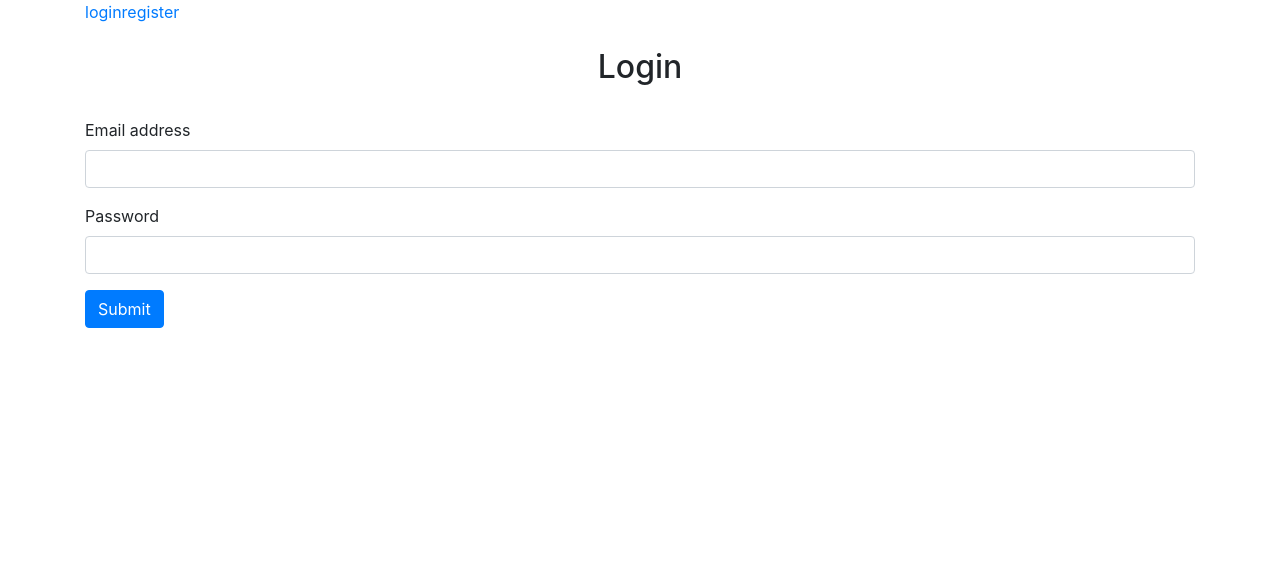
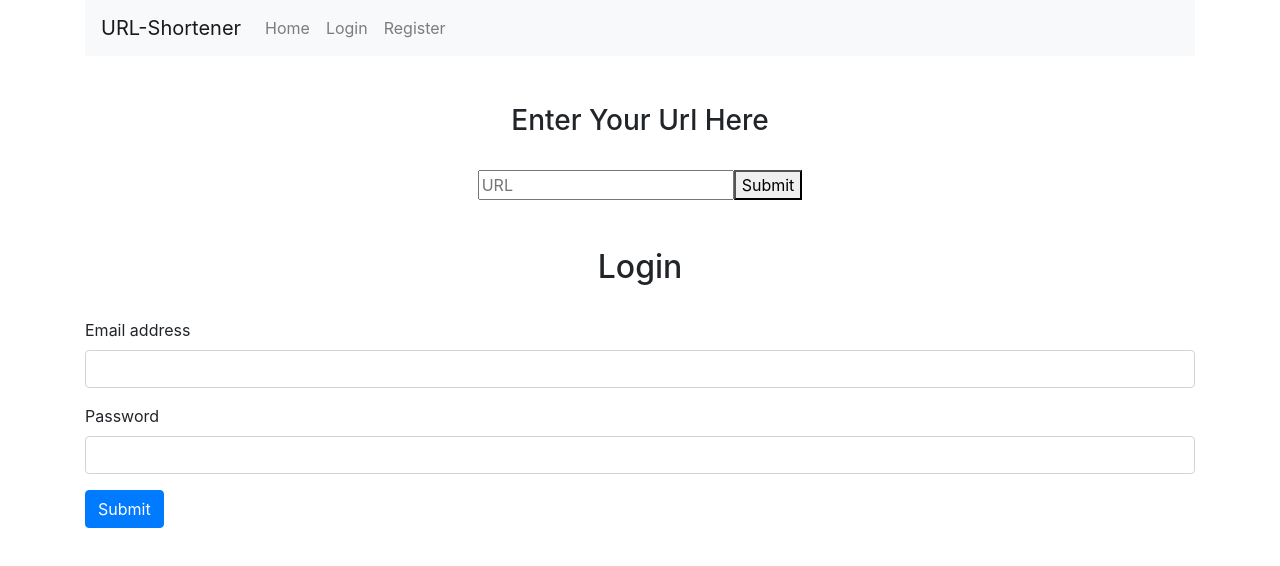
Before and after one commit to yashjais/url-shortener, a React (Create React App) app in the folder client/: page /login in a window 1280 px wide. Shown: the top 566 px of the page. Built offline with nearby package versions, Linux system fonts and the light colour scheme.

Commit message:
url functionality front-end

```diff
--- a/client/package.json
+++ b/client/package.json
@@ -12,7 +12,9 @@
     "react-dom": "^16.13.1",
     "react-router-dom": "^5.1.2",
     "react-scripts": "3.4.1",
-    "sweetalert2": "^9.10.13"
+    "reactstrap": "^8.4.1",
+    "sweetalert2": "^9.10.13",
+    "validator": "^13.0.0"
   },
   "scripts": {
     "start": "react-scripts start",
--- a/client/src/App.js
+++ b/client/src/App.js
@@ -1,19 +1,132 @@
-import React from 'react';
-import { BrowserRouter, Link, Route } from 'react-router-dom'
+import React, { useState } from 'react';
+import { BrowserRouter, Route } from 'react-router-dom'
 import Login from './users/login'
 import Register from './users/register'
+import Account from './users/account'
+import {
+  Collapse,
+  Navbar,
+  NavbarToggler,
+  NavbarBrand,
+  Nav,
+  NavItem,
+  NavLink,
+} from 'reactstrap';
+import axios from './config/axios'
+import Swal from 'sweetalert2'
 
 function App() {
+  const [isOpen, setIsOpen] = useState(false);
+  const [input, setInput] = useState('')
+  const [url, setUrl] = useState('')
+
+  const toggle = () => setIsOpen(!isOpen);
+
+  const handleChange = (e) => {
+    setInput(e.target.value)
+  }
+
+  const handleSubmit = (validator) => {
+    console.log(input)
+    const data = {
+      url: input
+    }
+    axios.post('/url-shortner', data, {
+      headers: {
+        'x-auth': localStorage.getItem('authUrlToken')
+      }
+    })
+      .then(response => {
+        console.log(response.data)
+        if (response.data.hasOwnProperty('errors')) {
+          Swal.fire({
+            icon: 'error',
+            title: 'Please enter valid URL',
+            text: 'Invalid URL',
+          })
+        } else if (response.data == 'invalid URL') {
+          Swal.fire({
+            icon: 'error',
+            title: 'Please enter valid URL',
+            text: 'Invalid URL',
+          })
+        } else {
+          console.log(response.data.shortenedUrl)
+          setUrl(response.data.shortenedUrl)
+        }
+      })
+      .catch(err => {
+        Swal.fire({
+          icon: 'error',
+          title: 'Error',
+          text: err,
+        })
+      })
+  }
+
+  const handleLogout = () => {
+    localStorage.removeItem('authUrlToken')
+    window.location.href = ('/')
+  }
   return (
     <BrowserRouter>
       <div className="container">
-        <Link to="/login">login</Link>
-        <Link to="/register">register</Link>
+
+        <div>
+          <Navbar color="light" light expand="md">
+            <NavbarBrand href="/">URL-Shortener</NavbarBrand>
+            <NavbarToggler onClick={toggle} />
+            <Collapse isOpen={isOpen} navbar>
+              <Nav className="mr-auto" navbar>
+
+                {localStorage.getItem('authUrlToken') ? <React.Fragment>
+                  <NavItem>
+                    <NavLink href="/">Home</NavLink>
+                  </NavItem>
+                  <NavItem>
+                    <NavLink onClick={handleLogout} href="#">Logout</NavLink>
+                  </NavItem>
+                  <NavItem>
+                    <NavLink href="/account">Account</NavLink>
+                  </NavItem>
+                </React.Fragment> : <React.Fragment>
+                    <NavItem>
+                      <NavLink href="/">Home</NavLink>
+                    </NavItem>
+                    <NavItem>
+                      <NavLink href="/login">Login</NavLink>
+                    </NavItem>
+                    <NavItem>
+                      <NavLink href="/register">Register</NavLink>
+                    </NavItem>
+                  </React.Fragment>}
+              </Nav>
+            </Collapse>
+          </Navbar>
+        </div>
+        <br />
+        <br />
+
+        <div style={{ textAlign: "center" }}>
+          <h3 > Enter Your Url Here</h3>
+          <br />
+
+          <input type="text" placeholder="URL" value={input} onChange={handleChange} />
+
+          <button type="submit" onClick={handleSubmit}> Submit </button>
+          <br />
+          <br />
+          {
+            url.length != 0 && <p> {url} </p>
+          }
+        </div>
+
 
         <Route path="/login" component={Login} exact={true} />
         <Route path="/register" component={Register} exact={true} />
+        <Route path="/account" component={Account} exact={true} />
       </div>
-    </BrowserRouter>
+    </BrowserRouter >
   );
 }
 
--- a/client/src/index.js
+++ b/client/src/index.js
@@ -1,7 +1,9 @@
 import React from 'react';
 import ReactDOM from 'react-dom';
 import App from './App';
-import 'bootstrap/dist/css/bootstrap.css'
+import 'bootstrap/dist/css/bootstrap.min.css';
+// import "bootstrap/dist/js/bootstrap";
+// import 'bootstrap/dist/css/bootstrap';
 
 ReactDOM.render(
   <App />,
--- a/client/src/users/login.js
+++ b/client/src/users/login.js
@@ -31,13 +31,13 @@ class Login extends React.Component {
                     // console.log(response.data, 'in else')
                     Swal.fire(
                         'Good job!',
-                        'Successfully created account',
+                        'Successfully Logged In',
                         'success'
                     )
                     // console.log(response.data)
                     const token = response.data.token
                     localStorage.setItem('authUrlToken', token)
-                    this.props.history.push('/')
+                    window.location.href = ('/')
                 }
             })
             .catch(err => {
```
Also changed, not shown: client/src/users/account.js (added), 1 other file (tests, documents, lock files or other folders).
